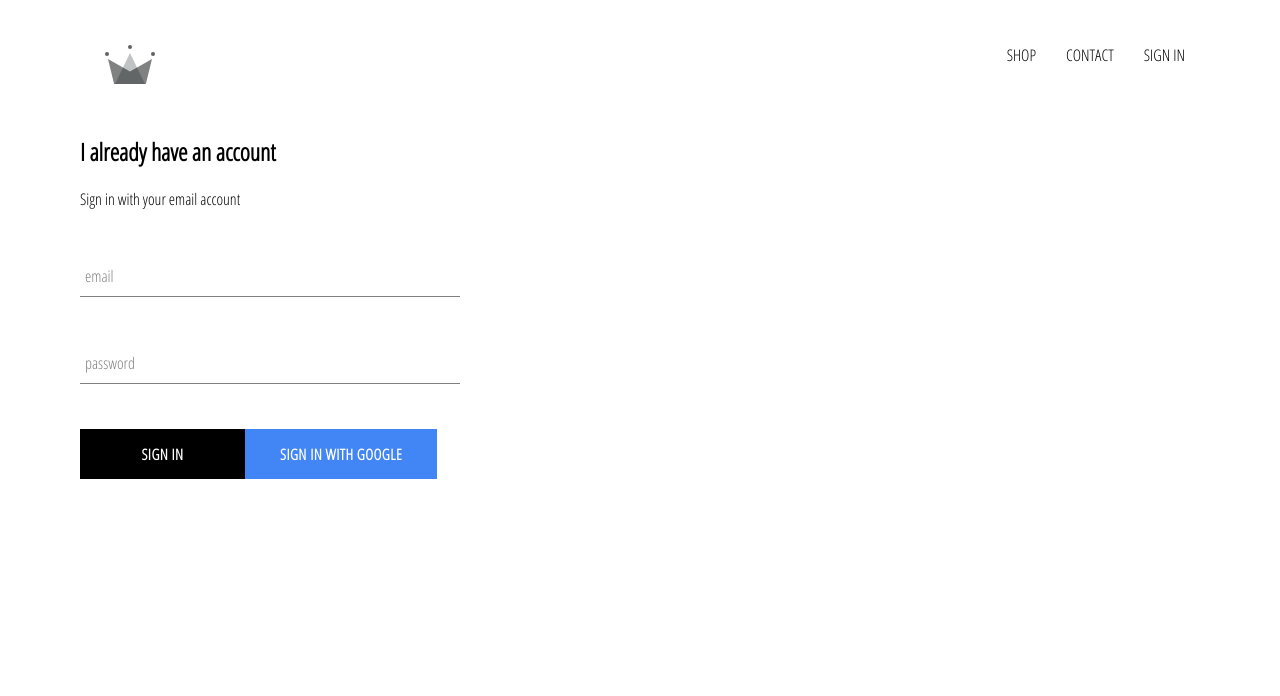
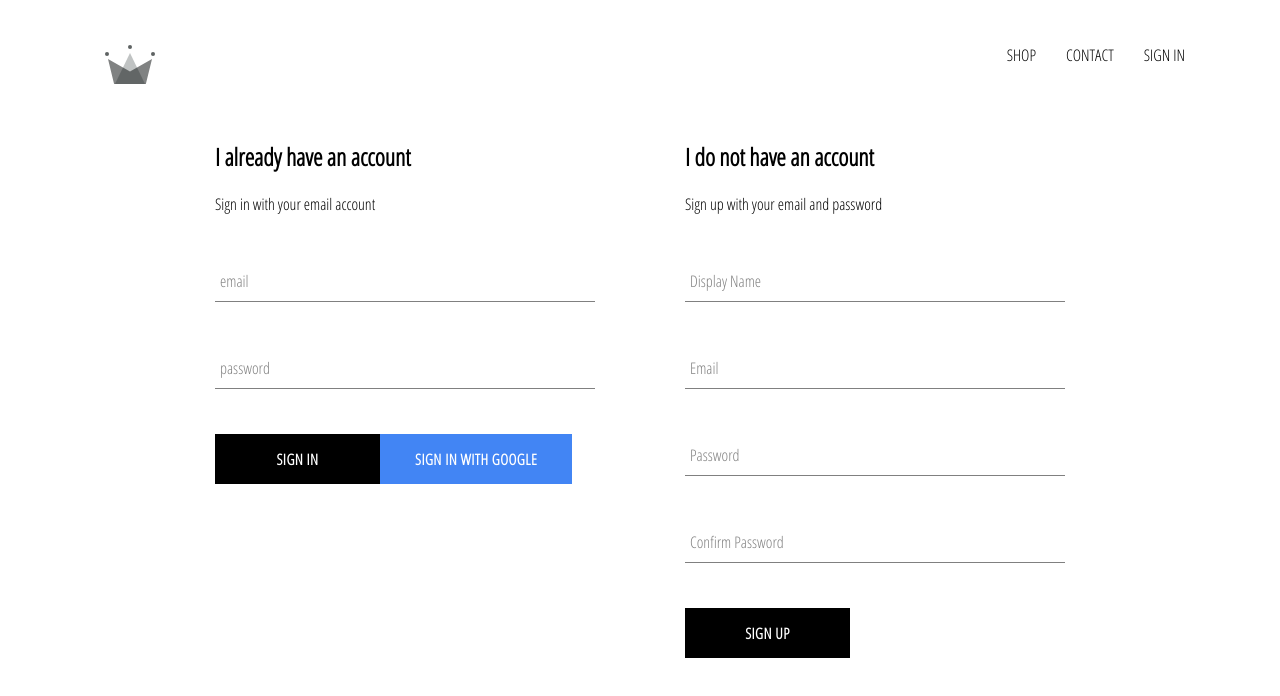
Before and after one commit to vzdrizhni/crown-store, a React (Create React App) app: page /signin in a window 1280 px wide. Shown: the top 696 px of the page. Built offline with nearby package versions, Linux system fonts and the light colour scheme; no server answers.

Commit message:
Finish sign-in method

```diff
--- a/src/App.js
+++ b/src/App.js
@@ -19,8 +19,23 @@
   unsubscribeFromAuth = null;
 
   componentDidMount() {
-    this.unsubscribeFromAuth = auth.onAuthStateChanged(async user => {
-      createUserProfileDocument(user);
+    this.unsubscribeFromAuth = auth.onAuthStateChanged(async userAuth => {
+      if (userAuth) {
+        const userRef = await createUserProfileDocument(userAuth);
+
+        userRef.onSnapshot(snapshot => {
+          this.setState({
+            currentUser: {
+              id: snapshot.id,
+              ...snapshot.data
+            }
+          }, () => {
+            console.log(this.state);
+          })
+        })
+      } else {
+        this.setState({ currentUser: userAuth });
+      }
     })
   }
 
--- /dev/null
+++ b/src/components/sign-up/sign-up.component.jsx
@@ -0,0 +1,105 @@
+import React from 'react'
+import FormInput from '../form-input/form-input.component'
+import CustomButton from '../custom-button/custom-button.component'
+import { auth, createUserProfileDocument } from '../firebase/firebase.utils'
+import './sign-up.styles.scss'
+import SignIn from '../signin/sign-in.component'
+
+class SignUp extends React.Component {
+    constructor() {
+        super();
+
+        this.state = {
+            displayName: '',
+            email: '',
+            password: '',
+            confirmPassword: ''
+        }
+    }
+
+    handleSubmit = async event => {
+        event.preventDefault();
+
+        const {displayName, email, password, confirmPassword} = this.state;
+
+        if (password !== confirmPassword) {
+            alert('password do not match')
+            return;
+        }
+
+        try {
+            const { user } = await auth.createUserWithEmailAndPassword(
+              email,
+              password
+            );
+
+            await createUserProfileDocument(user, { displayName });
+
+            this.setState({
+              displayName: '',
+              email: '',
+              password: '',
+              confirmPassword: ''
+            });
+          } catch (error) {
+            console.error(error);
+          }
+    };
+
+    handleChange = event => {
+        const { name, value } = event.target;
+
+        this.setState({ [name]: value });
+    };
+
+    render() {
+        const {displayName, email, password, confirmPassword} = this.state;
+        return(
+            <div className='sign-up'>
+                <h2>I do not have an account</h2>
+                <span>Sign up with your email and password</span>
+                <form className='sign-yp-form' onSubmit={this.handleSubmit}>
+                    <FormInput
+                        type='text'
+                        name='displayName'
+                        value={displayName}
+                        onChange={this.handleChange}
+                        label='Display Name'
+                        required
+                    >
+                    </FormInput>
+                    <FormInput
+                        type='email'
+                        name='email'
+                        value={email}
+                        onChange={this.handleChange}
+                        label='Email'
+                        required
+                    >
+                    </FormInput>
+                    <FormInput
+                        type='password'
+                        name='password'
+                        value={password}
+                        onChange={this.handleChange}
+                        label='Password'
+                        required
+                    >
+                    </FormInput>
+                    <FormInput
+                        type='password'
+                        name='confirmPassword'
+                        value={confirmPassword}
+                        onChange={this.handleChange}
+                        label='Confirm Password'
+                        required
+                    >
+                    </FormInput>
+                    <CustomButton type='submit'>SIGN UP</CustomButton>
+                </form>
+            </div>
+        )
+    }
+}
+
+export default SignUp;
--- /dev/null
+++ b/src/components/sign-up/sign-up.styles.scss
@@ -0,0 +1,9 @@
+.sign-up {
+    display: flex;
+    flex-direction: column;
+    width: 380px;
+
+    .title {
+      margin: 10px 0;
+    }
+  }
--- a/src/components/signin/sign-in.component.jsx
+++ b/src/components/signin/sign-in.component.jsx
@@ -2,7 +2,7 @@
 import './sign-in.styles.scss'
 import FormInput from '../form-input/form-input.component'
 import CustomButton from '../custom-button/custom-button.component'
-import { signInWithGoogle } from '../../components/firebase/firebase.utils'
+import { auth, signInWithGoogle } from '../../components/firebase/firebase.utils'
 
 class SignIn extends React.Component {
     constructor(props) {
@@ -14,10 +14,17 @@
         }
     }
 
-    handleSubmit = (event) => {
+    handleSubmit = async (event) => {
         event.preventDefault();
 
-        this.setState({email: '', password: ''})
+        const {email, password} = this.state;
+
+        try {
+            await auth.signInWithEmailAndPassword(email, password);
+             this.setState({email: '', password: ''})
+        } catch (error) {
+            console.log(error);
+        }
     }
 
     handleChange = (event) => {
@@ -34,7 +41,7 @@
 
                 <form onSubmit={this.handleSubmit}>
                     <FormInput name='email' type='email' value={this.state.email} handleChange={this.handleChange} required label='email' />
-                    <FormInput name='password' type='password' value={this.state.email} handleChange={this.handleChange} required label='password' />
+                    <FormInput name='password' type='password' value={this.state.password} handleChange={this.handleChange} required label='password' />
                     <CustomButton type="submit" value='submit form'>Sign In</CustomButton>
                     <CustomButton onClick={signInWithGoogle} isGoogleSignIn value='submit form'>Sign In With Google</CustomButton>
                 </form>
--- a/src/pages/sign-in-and-sign-up/sign-in-and-sign-up.component.jsx
+++ b/src/pages/sign-in-and-sign-up/sign-in-and-sign-up.component.jsx
@@ -1,9 +1,13 @@
 import React from 'react'
 import './sign-in-and-sign-up.styles.scss'
 import SignIn from '../../components/signin/sign-in.component'
+import SignUp from '../../components/sign-up/sign-up.component'
 
 const SignInAndSignUp = () => (
-    <div className='sign-in-and-sign-up'><SignIn /></div>
+    <div className='sign-in-and-sign-up'>
+        <SignIn />
+        <SignUp />
+    </div>
 )
 
 export default SignInAndSignUp
--- a/src/pages/sign-in-and-sign-up/sign-in-and-sign-up.styles.scss
+++ b/src/pages/sign-in-and-sign-up/sign-in-and-sign-up.styles.scss
@@ -0,0 +1,6 @@
+.sign-in-and-sign-up {
+    width: 850px;
+    display: flex;
+    justify-content: space-between;
+    margin: 30px auto;
+  }
```
Also changed, not shown: src/components/sign-up/dist/sign-up.styles.css (added), src/pages/sign-in-and-sign-up/dist/sign-in-and-sign-up.styles.css (added).
